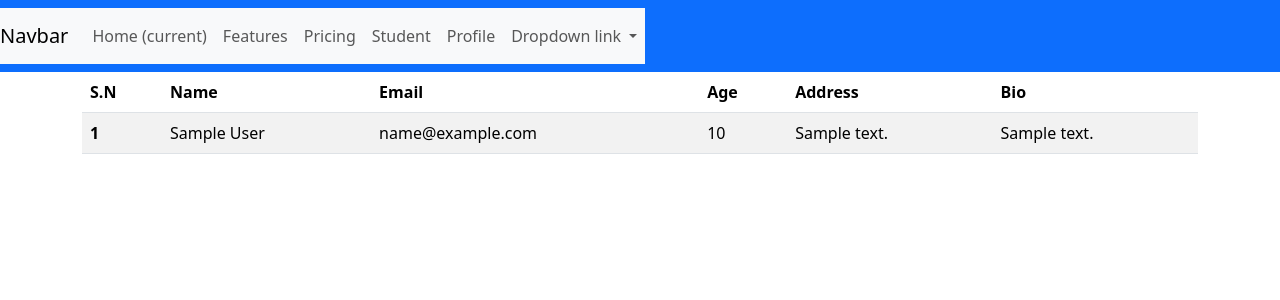
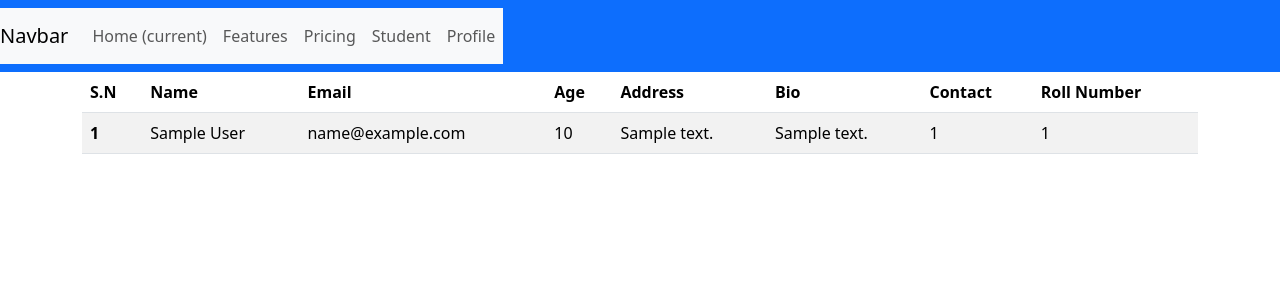
Before and after one commit to beeplovebhandari/django_learning_2025, a Django app: page /tables/student/ in a window 1280 px wide. Shown: the top 300 px of the page. Run offline with Django 5.2, Linux system fonts and the light colour scheme; tables that the repository leaves empty hold one stand-in row (values such as "Sample post").

Commit message:
One to One Model Relation

```diff
--- a/tables/admin.py
+++ b/tables/admin.py
@@ -1,5 +1,6 @@
 from django.contrib import admin
-from .models import Student, ClassRoom
+from .models import Student, ClassRoom, StudentProfile
 
 admin.site.register(Student)
 admin.site.register(ClassRoom)
+admin.site.register(StudentProfile)
--- a/tables/templates/tables/student.html
+++ b/tables/templates/tables/student.html
@@ -12,6 +12,8 @@
         <th scope="col">Age</th>
         <th scope="col">Address</th>
         <th scope="col">Bio</th>
+        <th scope="col">Contact</th>
+        <th scope="col">Roll Number</th>
       </tr>
     </thead>
     <tbody>
@@ -23,6 +25,8 @@
         <td>{{student.age}}</td>
         <td>{{student.address}}</td>
         <td>{{student.bio}}</td>
+        <td>{{student.studentprofile.contact}}</td>
+        <td>{{student.studentprofile.roll_no}}</td>
       </tr>
       {% endfor %}
 
--- a/temp_inheritance/templates/temp_inheritance/base.html
+++ b/temp_inheritance/templates/temp_inheritance/base.html
@@ -39,12 +39,6 @@
                     <li class="nav-item">
                         <a class="nav-link" href="{% url 'profile' %}">Profile</a>
                       </li>
-
-                    <li class="nav-item dropdown">
-                        <a class="nav-link dropdown-toggle" href="#" id="navbarDropdownMenuLink" data-toggle="dropdown"
-                            aria-haspopup="true" aria-expanded="false">
-                            Dropdown link
-                        </a>
                         <div class="dropdown-menu" aria-labelledby="navbarDropdownMenuLink">
                             <a class="dropdown-item" href="#">Action</a>
                             <a class="dropdown-item" href="#">Another action</a>
```
